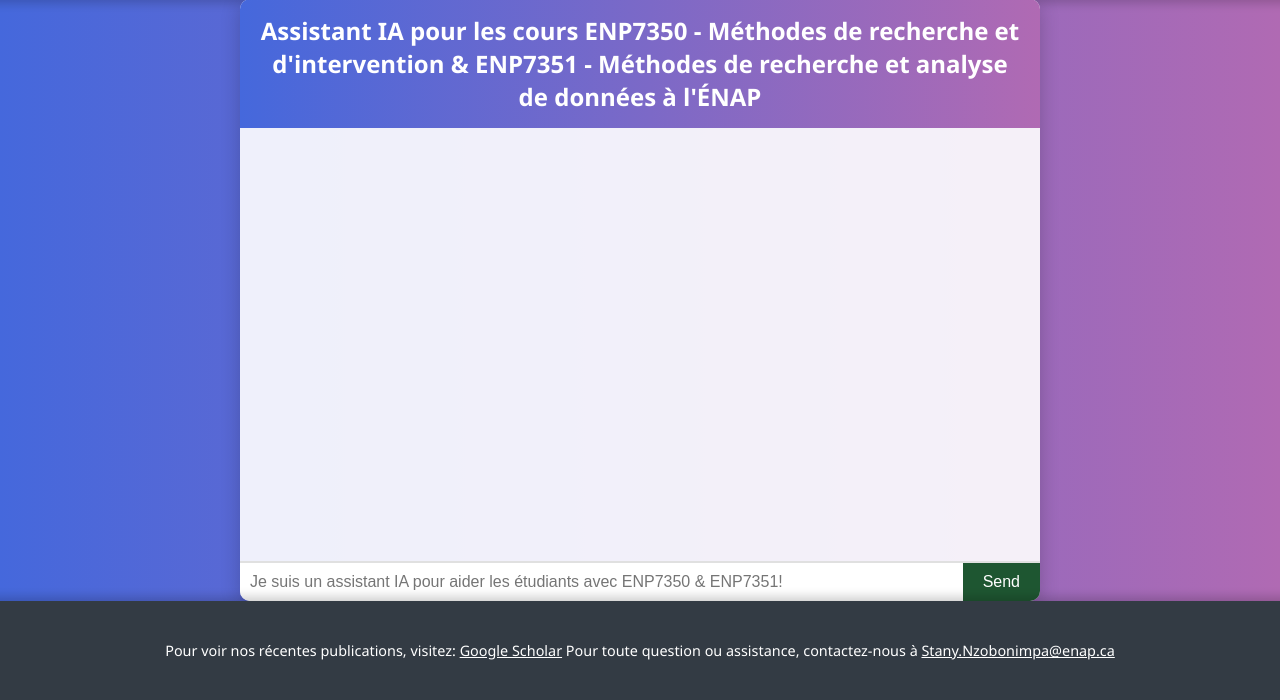
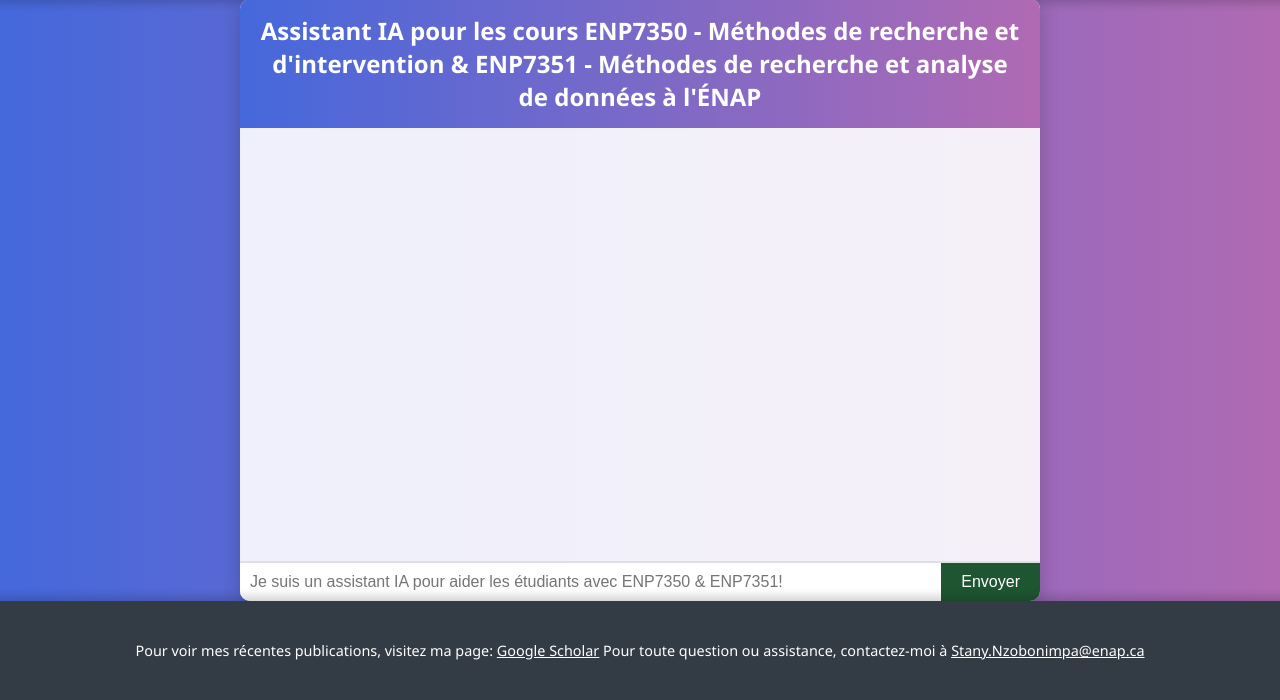
Before and after one commit to snsn3/cours_ENP_7350_et_ENP_7351, a Flask app: page / in a window 1280 px wide. Shown: the part 100-800 px from the top of the page. Run offline with Flask 2, Linux system fonts and the light colour scheme.

Commit message:
updated_ index.html

```diff
--- a/templates/index.html
+++ b/templates/index.html
@@ -130,11 +130,11 @@
         <div class="chat-box" id="chat-box"></div>
         <div class="chat-input-container">
             <input type="text" id="chat-input" class="chat-input" placeholder="Je suis un assistant IA pour aider les étudiants avec ENP7350 & ENP7351!" aria-label="Chat input">
-            <button class="send-button" id="send-button" aria-label="Send message">Send</button>
+            <button class="send-button" id="send-button" aria-label="Send message">Envoyer</button>
         </div>
     </div>
     <div class="contact-info">
-        Pour voir nos récentes publications, visitez:  <a href="https://scholar.google.com/citations?user=aAI6Wf8AAAAJ&hl=en&oi=ao" style="color: #ffffff; text-decoration: underline;">Google Scholar</a> Pour toute question ou assistance, contactez-nous à <a href="mailto:Stany.Nzobonimpa@enap.ca" style="color: #ffffff; text-decoration: underline;">Stany.Nzobonimpa@enap.ca</a>
+        Pour voir mes récentes publications, visitez ma page:  <a href="https://scholar.google.com/citations?user=aAI6Wf8AAAAJ&hl=en&oi=ao" style="color: #ffffff; text-decoration: underline;">Google Scholar</a> Pour toute question ou assistance, contactez-moi à <a href="mailto:Stany.Nzobonimpa@enap.ca" style="color: #ffffff; text-decoration: underline;">Stany.Nzobonimpa@enap.ca</a>
     </div>
     <script>
         const chatInput = document.getElementById('chat-input');
```
